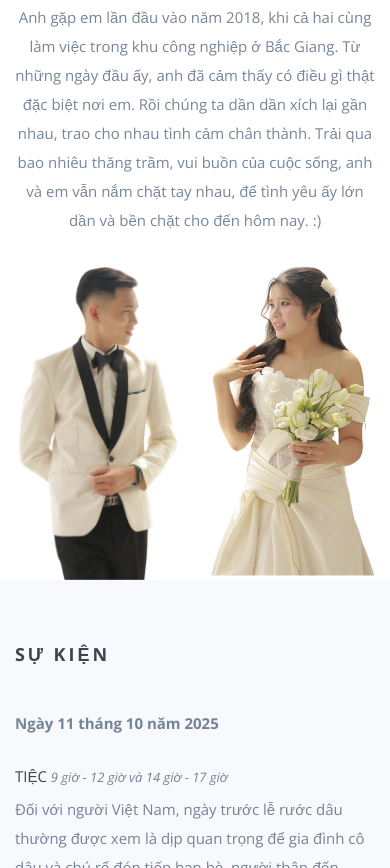
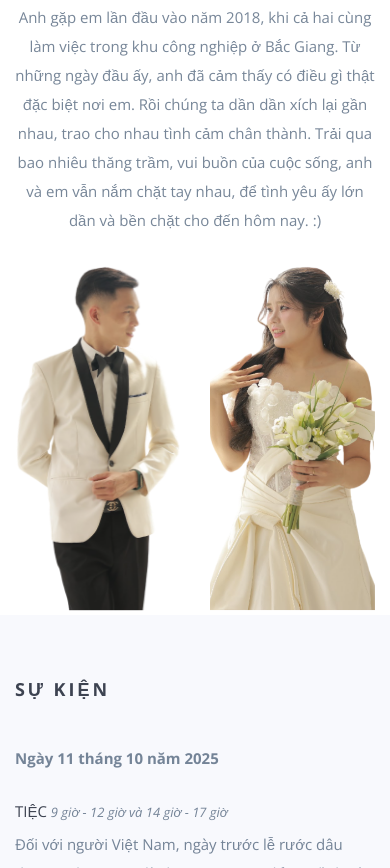
Before and after one commit to phamchilinh/wedding, a website: page index.html in a window 390 px wide. Shown: the part 1132-2000 px from the top of the page. Drawn offline with nearby package versions, Linux system fonts and the light colour scheme; some packages are replaced by stand-ins of ours; files that its build step writes are made by us from their sources; files whose address does not match are found by name.

Commit message:
fix: css img

```diff
--- a/index.html
+++ b/index.html
@@ -140,8 +140,8 @@
             <div class="col-md-3 hidden-sm hidden-xs"><img src="img/DSD_0214.jpg" class="wp2" style="width: 212px; height: 405px; object-fit: cover;"></div>
         </div>
         <div class="row">
-            <div class="col-sm-4 col-sm-push-2 col-xs-6 hidden-md hidden-lg"><img src="img/IMG_2317.jpg" class="wp8" style="width: 100%; max-width: 250px; height: 315px; object-fit: cover; object-position: center top;"></div>
-            <div class="col-sm-4 col-sm-push-2 col-xs-6 hidden-md hidden-lg"><img src="img/DSD_0214.jpg" class="wp9" style="width: 100%; max-width: 250px; height: 315px; object-fit: cover;"></div>
+            <div class="col-sm-4 col-sm-push-2 col-xs-6 hidden-md hidden-lg"><img src="img/IMG_2317.jpg" class="wp8" style="width: 100%; max-width: 250px; height: 350px; object-fit: cover; object-position: center top;"></div>
+            <div class="col-sm-4 col-sm-push-2 col-xs-6 hidden-md hidden-lg"><img src="img/DSD_0214.jpg" class="wp9" style="width: 100%; max-width: 250px; height: 350px; object-fit: cover;"></div>
         </div>
     </div>
 </section>
```
